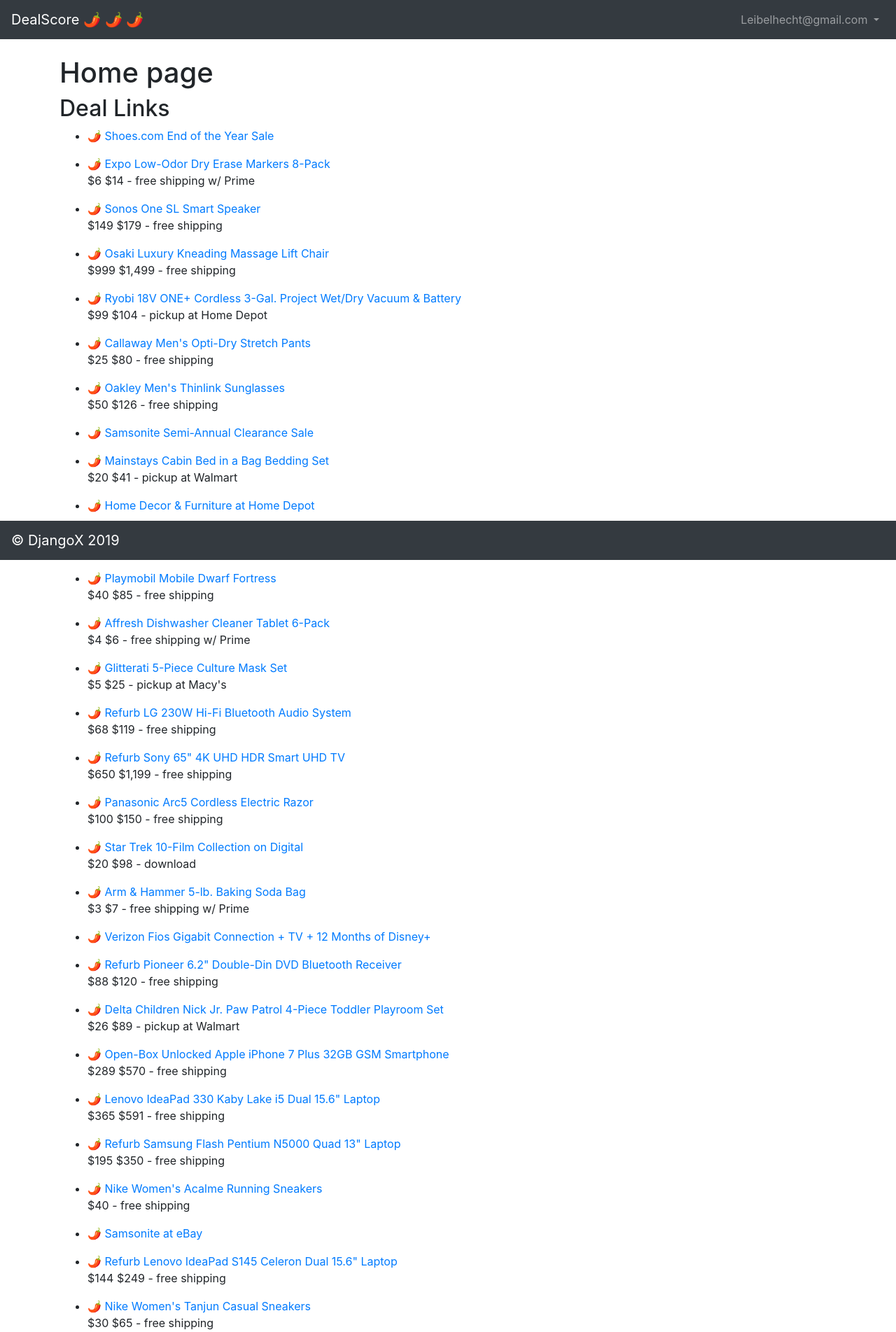
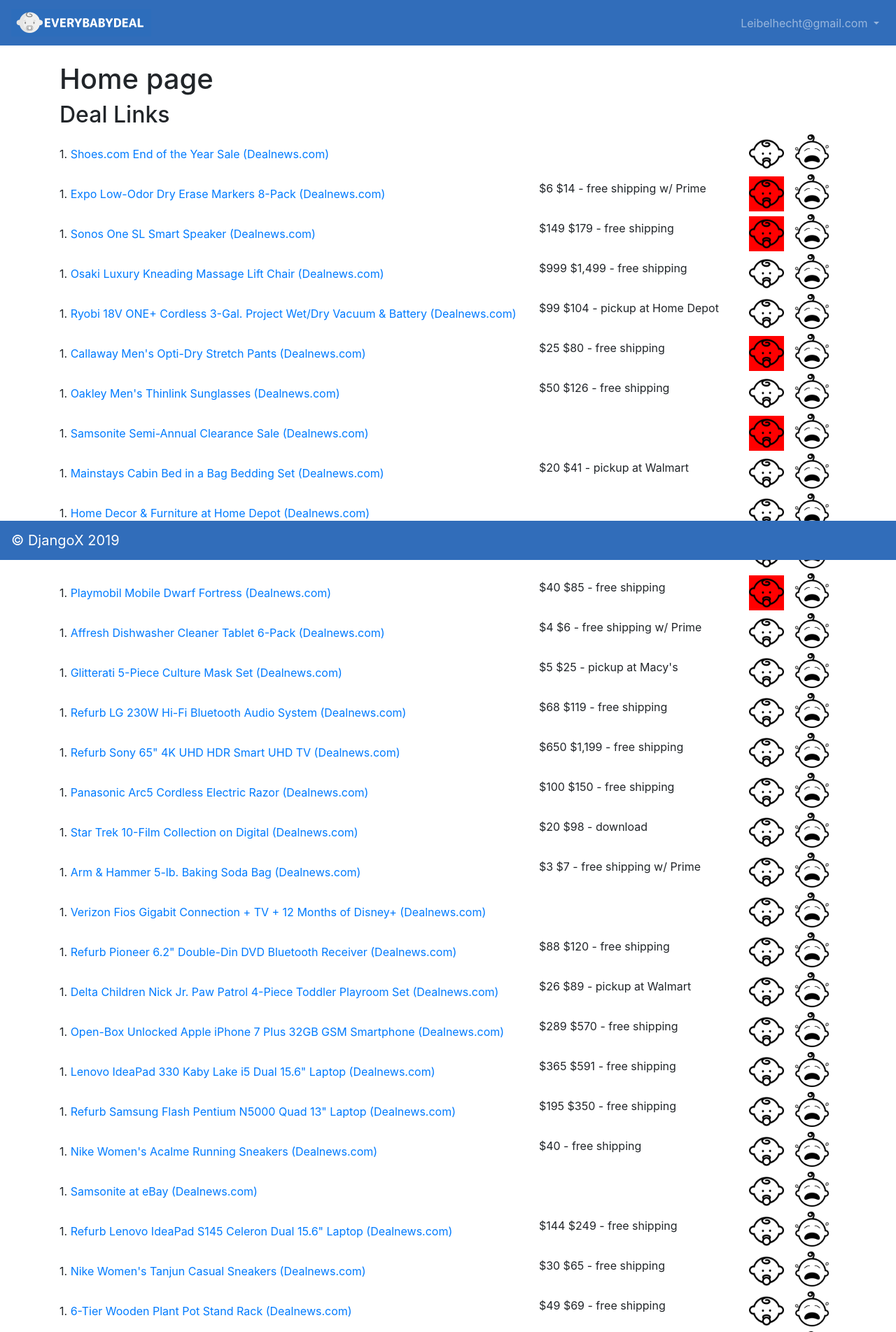
Before and after one commit to lh15/dealscore_django, a Django app: page / in a window 1280 px wide. Shown: the top 1903 px of the page at 70% size. Run offline with Django 3.2, Linux system fonts and the light colour scheme; a user stored in the database is signed in; data comes from the database, SQL or seed files in the repository; both versions use the stored data as it was after the commit; parts of the project's set-up code (start-up, migrations or seed data) failed here and were passed over; some libraries are stand-ins or nearby versions.

Commit message:
implemented basic upvote downvote, basic list view

```diff
--- a/dealsengine/models.py
+++ b/dealsengine/models.py
@@ -1,6 +1,7 @@
-from django.contrib.auth.models import User
 from django.db import models
 from django.db.models import *
+
+from users.models import CustomUser
 
 
 class DealSite(models.Model):
@@ -26,11 +27,7 @@
 
     score = models.IntegerField(default=0) # aggregate of the below 3 fields
 
-    # see comment below by the Models
     # upvotes = models.ManyToManyField(User, through='Upvote')
-    # editor_upvotes = models.ManyToManyField(User, through='EditorUpvote')
-    # deallink_posts = models.ManyToManyField(User, through='DealPosts')
-    # will also need to add a deal_id to count dups
 
     class Meta:
         unique_together = ("site", "offer_id",)
@@ -38,21 +35,13 @@
     def __str__(self):
         return self.link
 
+class Vote(models.Model):
+    created_at = models.DateTimeField(auto_now_add=True)
+    changed_at = models.DateTimeField(auto_now=True)
+    link = models.ForeignKey(DealLink, on_delete=models.CASCADE)
+    # vote = None # -1 | 0 | 1 --> BooleanField(default=None, null=True)??
+    vote = models.SmallIntegerField(default=1)
+    user = models.ForeignKey(CustomUser, related_name='votes', on_delete=models.CASCADE)
 
-# Models for the 3 components of the dealScore.
-# 1. User upvotes
-# 2. admin upvotes
-# 3. Number of times the same deal was posts around
-# class Upvote(models.Model):
-#     link = models.ForeignKey(DealLink, on_delete=models.CASCADE)
-#     user = models.ForeignKey(User, related_name='upvotes', on_delete=models.CASCADE)
-#
-#
-# class EditorUpvote(models.Model):
-#     link = models.ForeignKey(DealLink, on_delete=models.CASCADE)
-#     user = models.ForeignKey(User, related_name='editor_upvotes', on_delete=models.CASCADE)
-
-
-# class DealPosts(models.Model):
-#     link = models.ForeignKey(DealLink, on_delete=models.CASCADE)
-#     site = models.ForeignKey(DealSite, related_name='deallink_posts', on_delete=models.CASCADE)
+    class Meta:
+        unique_together = ("link", "user",)
--- a/dealsengine/urls.py
+++ b/dealsengine/urls.py
@@ -1,7 +1,10 @@
 from django.urls import path
 
-from .views import TriggerImport
+from .views import *
 
 urlpatterns = [
     path('trigger-import/<site_id>/', TriggerImport.as_view(), name='trigger_import'),
+    path('upvote/<int:pk>', upvote, name="upvote"),
+    path('downvote/<int:pk>', downvote, name="downvote"),
+    path('unvote/<int:pk>', unvote, name="unvote"),
 ]
--- a/pages/views.py
+++ b/pages/views.py
@@ -1,6 +1,7 @@
 from django.views.generic import TemplateView
 from dealsengine import tasks
 from dealsengine import models
+from collections import Set
 
 
 class HomePageView(TemplateView):
@@ -9,8 +10,10 @@
 
     def get_context_data(self, *args, **kwargs):
         context = super(HomePageView, self).get_context_data(*args, **kwargs)
-        dealLinks = models.DealLink.objects.all()
-        context['dealLinks'] = dealLinks
+        deal_links = models.DealLink.objects.select_related().all()
+        context['deal_links'] = deal_links
+        user_upvotes_link_ids = models.Vote.objects.filter(user=self.request.user).values_list('link_id', flat=True)
+        context['user_upvotes_link_ids'] = list(user_upvotes_link_ids)
         return context
     template_name = 'pages/home.html'
 
--- a/static/css/base.css
+++ b/static/css/base.css
@@ -0,0 +1,27 @@
+.downvote {
+  padding-bottom: 7px;
+}
+
+.vote_button {
+    cursor: pointer;
+    width: 50px;
+    display: inline-block;
+    margin-right: 10px;
+    margin-left: 5px;
+}
+.vote_button:hover{
+    background: gray;
+    border-radius: 10px;
+    padding: 5px;
+}
+.voted{
+    background: red;
+}
+
+.bg-dark {
+    background-color: #316DBA!important;
+}
+
+#titleImage{
+        width: 200px;
+}
--- a/static/js/base.js
+++ b/static/js/base.js
@@ -0,0 +1,17 @@
+$( ".upvote" ).click(function(event) {
+  alert( "Handler for .click() called." );
+  var linkID = event.target.parentNode.id;
+  $.post( "/engine/upvote/"+linkID, {  })
+  .done(function( data ) {
+    alert( "Data Loaded: " + data );
+  });
+});
+
+$( ".downvote" ).click(function(event) {
+    var linkID = event.target.parentNode.id;
+  alert( "Handler for .click() called." );
+  $.post( "/engine/downvote/"+linkID , {  })
+  .done(function( data ) {
+    alert( "Data Loaded: " + data );
+  });
+});
--- a/templates/_base.html
+++ b/templates/_base.html
@@ -5,7 +5,7 @@
 <meta charset="utf-8">
 <meta http-equiv="X-UA-Compatible" content="IE=edge,chrome=1">
 <meta name="viewport" content="width=device-width,minimum-scale=1,initial-scale=1">
-<title>{% block title %}DealScore 🌶️ 🌶️ 🌶️{% endblock title %}</title>
+<title>{% block title %}Every Baby Deal{% endblock title %}</title>
 <meta name="description" content="A framework for launching new Django projects quickly.">
 <meta name="author" content="">
 <link rel="shortcut icon" type="image/x-icon" href="{% static 'images/favicon.ico' %}">
@@ -20,7 +20,7 @@
 
 <body>
   <nav class="navbar navbar-expand-md navbar-dark bg-dark mb-4">
-      <a class="navbar-brand" href="{% url 'home' %}">DealScore 🌶️ 🌶️ 🌶️</a>
+      <a class="navbar-brand" href="{% url 'home' %}"><img id="titleImage" src="{% static 'images/2.png' %}" alt="FalconX launch"/></a>
       <button class="navbar-toggler" type="button" data-toggle="collapse" data-target="#navbarCollapse" aria-controls="navbarCollapse" aria-expanded="false" aria-label="Toggle navigation">
         <span class="navbar-toggler-icon"></span>
       </button>
@@ -59,7 +59,8 @@
 
   {% block javascript %}
   <!-- Bootstrap JavaScript -->
-  <script src="https://code.jquery.com/jquery-3.3.1.slim.min.js" integrity="sha384-q8i/X+965DzO0rT7abK41JStQIAqVgRVzpbzo5smXKp4YfRvH+8abtTE1Pi6jizo" crossorigin="anonymous"></script>
+
+  <script src="https://code.jquery.com/jquery-3.4.1.min.js" integrity="sha256-CSXorXvZcTkaix6Yvo6HppcZGetbYMGWSFlBw8HfCJo=" crossorigin="anonymous"></script>
   <script src="https://cdnjs.cloudflare.com/ajax/libs/popper.js/1.14.3/umd/popper.min.js" integrity="sha384-ZMP7rVo3mIykV+2+9J3UJ46jBk0WLaUAdn689aCwoqbBJiSnjAK/l8WvCWPIPm49" crossorigin="anonymous"></script>
   <script src="https://stackpath.bootstrapcdn.com/bootstrap/4.1.3/js/bootstrap.min.js" integrity="sha384-ChfqqxuZUCnJSK3+MXmPNIyE6ZbWh2IMqE241rYiqJxyMiZ6OW/JmZQ5stwEULTy" crossorigin="anonymous"></script>
 
--- a/templates/pages/home.html
+++ b/templates/pages/home.html
@@ -4,13 +4,25 @@
 {% block title %}Home page{% endblock title %}
 
 {% block content %}
-<h1>Home page</h1>
+    <h1>Home page</h1>
     <h2>Deal Links</h2>
-    <ul>
-        {% for dealLink in dealLinks %}
-            <li>🌶️ <a href="{{ dealLink.link }}" target="_blank">{{ dealLink.title }}</a></li>
-            <p>{{ dealLink.sub_title }}</p>
+
+    <table border="0" cellpadding="0" cellspacing="0" class="item-list outer level-0">
+        {% for deal_link in deal_links %}
+            <tbody>
+            <tr id="{{ deal_link.id }}">
+
+                <td>1. <a href="{{ deal_link.link }}" target="_blank">{{ deal_link.title }}
+                    ({{ deal_link.site.site_name }})</a></td>
+                <td><p>{{ deal_link.sub_title }}</p></td>
+                <td><img class="upvote vote_button {% if deal_link.id in user_upvotes_link_ids %}voted{% endif %}"
+                         src="{% static 'images/baby-head-outline-with-pacifier.png' %}" alt="FalconX launch"/></td>
+                <td><img class="downvote vote_button" src="{% static 'images/crying-baby.png' %}" alt="FalconX launch"/>
+                </td>
+
+            </tr>
+            </tbody>
+
         {% endfor %}
-    </ul>
-<img src="{% static 'images/falconx.png' %}" class="img-fluid" alt="FalconX launch"/>
+    </table>
 {% endblock content %}
```
Also changed, not shown: dealscore/celery.py (+9 -0 lines), dealsengine/tasks.py (+22 -11 lines), dealsengine/views.py (+49 -1 lines), db.sqlite3, dealsengine/migrations/0007_vote.py (added), dealsengine/migrations/0008_auto_20200101_0624.py (added), static/images/2.png (added), static/images/baby-head-outline-with-pacifier.png (added), static/images/crying-baby.png (added), 2 other files.
